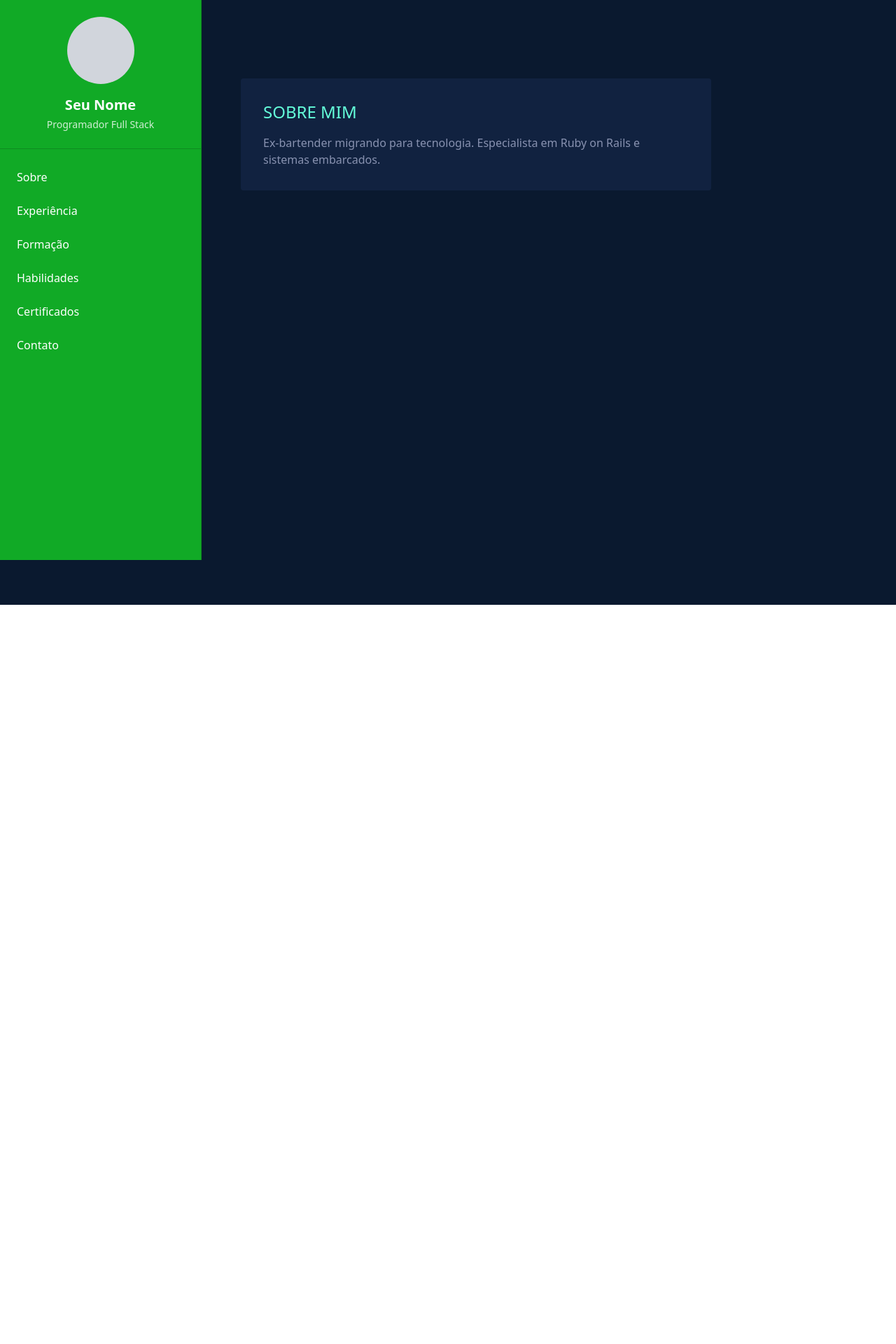
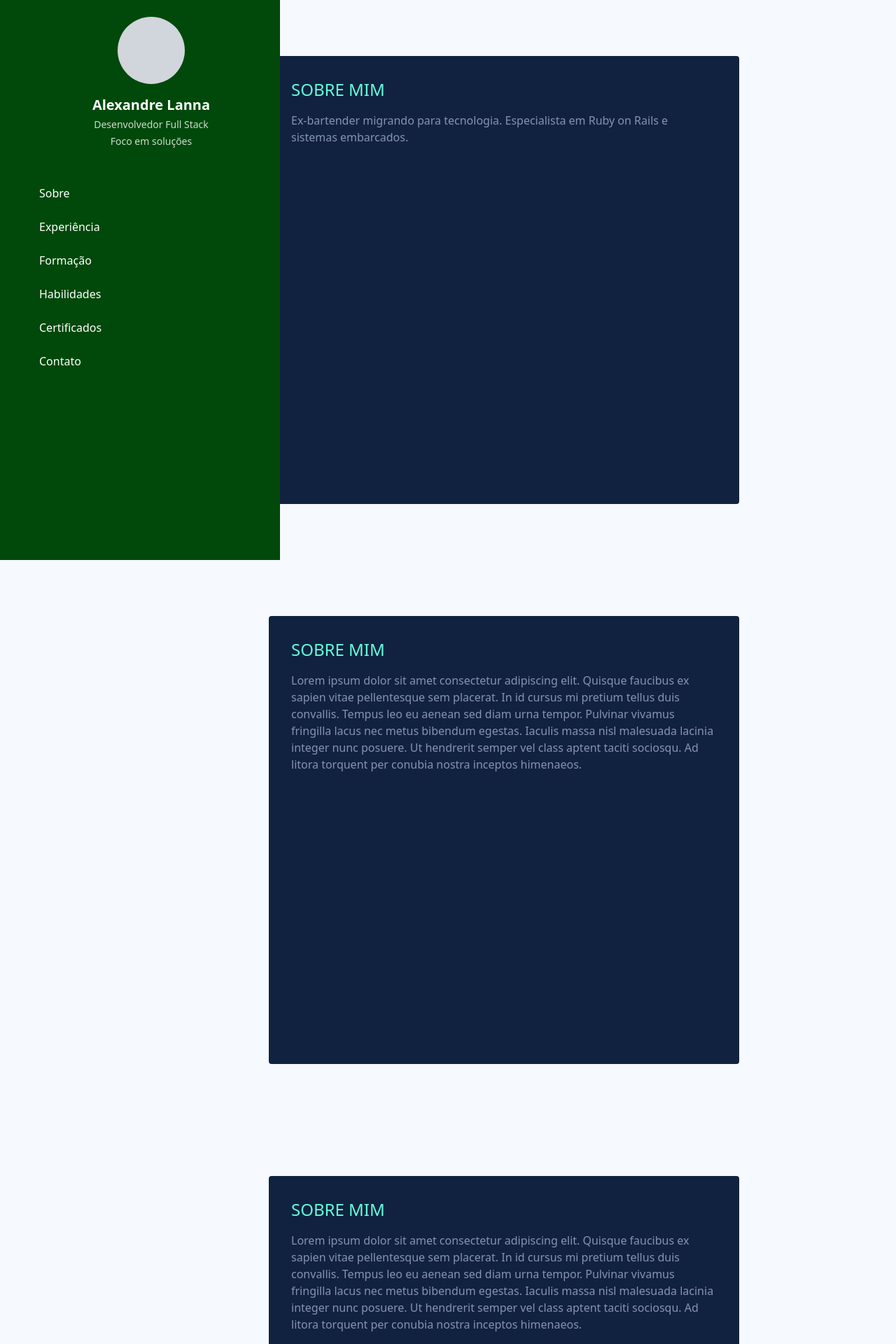
Before and after one commit to AlxLanna/Portifolio-VUE, a Vue app: page / in a window 1280 px wide. Shown: the top 1920 px of the page at 70% size. Before the commit the page ends 864 px from the top, so only its background shows below. Built offline with nearby package versions, Linux system fonts and the light colour scheme.

Commit message:
seçÕes adicionadas e ligadas nas refs

```diff
--- a/src/assets/main.css
+++ b/src/assets/main.css
@@ -3,3 +3,7 @@
 @tailwind base;
 @tailwind components;
 @tailwind utilities;
+
+html {
+  scroll-behavior: smooth;
+}
--- a/src/components/Navbar.vue
+++ b/src/components/Navbar.vue
@@ -2,17 +2,18 @@
   <div class="fixed flex min-h-screen flex-col md:flex-row">
     <!-- Navbar (aparece apenas em desktop) -->
     <nav
-      class="hidden w-72 flex-col border-r border-[#0e8c20] bg-[#11aa26] text-white md:flex"
+      class="hidden w-100 flex-shrink-0 flex-col bg-[#00490a] pl-8 text-white md:flex"
     >
       <!-- Informações Pessoais -->
-      <div class="border-b border-[#0e8c20] p-6 text-center">
+      <div class="justify-center p-6 text-center">
         <div
           class="mx-auto mb-4 h-24 w-24 overflow-hidden rounded-full bg-gray-300"
         >
           <!-- <img src="@/assets/foto-perfil.jpg" alt="Foto" class="w-full h-full object-cover"> -->
         </div>
-        <h1 class="text-xl font-bold">Seu Nome</h1>
-        <p class="mt-1 text-sm opacity-80">Programador Full Stack</p>
+        <h1 class="text-xl font-bold">Alexandre Lanna</h1>
+        <p class="mt-1 text-sm opacity-80">Desenvolvedor Full Stack</p>
+        <p class="mt-1 text-sm opacity-80">Foco em soluções</p>
       </div>
 
       <!-- Menu de Navegação -->
--- a/src/views/Home.vue
+++ b/src/views/Home.vue
@@ -1,15 +1,90 @@
 <template>
-  <div class="min-h-screen bg-[#0a192f]">
+  <div class="min-h-screen bg-[#f6f9fd]">
     <Navbar />
 
-    <main class="ml-20 p-8">
+    <main class="ml-20 pl-20">
       <!-- Seção Sobre -->
-      <section id="sobre" class="min-h-screen py-20">
+      <section id="sobre" class="flex min-h-screen self-center py-20">
         <div class="mx-auto max-w-2xl rounded bg-[#112240] p-8">
           <h2 class="mb-4 text-2xl text-[#64ffda]">SOBRE MIM</h2>
           <p class="text-[#8892b0]">
             Ex-bartender migrando para tecnologia. Especialista em Ruby on Rails
             e sistemas embarcados.
+          </p>
+        </div>
+      </section>
+
+      <section id="experiencia" class="flex min-h-screen self-center py-20">
+        <div class="mx-auto max-w-2xl rounded bg-[#112240] p-8">
+          <h2 class="mb-4 text-2xl text-[#64ffda]">SOBRE MIM</h2>
+          <p class="text-[#8892b0]">
+            Lorem ipsum dolor sit amet consectetur adipiscing elit. Quisque
+            faucibus ex sapien vitae pellentesque sem placerat. In id cursus mi
+            pretium tellus duis convallis. Tempus leo eu aenean sed diam urna
+            tempor. Pulvinar vivamus fringilla lacus nec metus bibendum egestas.
+            Iaculis massa nisl malesuada lacinia integer nunc posuere. Ut
+            hendrerit semper vel class aptent taciti sociosqu. Ad litora
+            torquent per conubia nostra inceptos himenaeos.
+          </p>
+        </div>
+      </section>
+
+      <section id="formacao" class="flex min-h-screen self-center py-20">
+        <div class="mx-auto max-w-2xl rounded bg-[#112240] p-8">
+          <h2 class="mb-4 text-2xl text-[#64ffda]">SOBRE MIM</h2>
+          <p class="text-[#8892b0]">
+            Lorem ipsum dolor sit amet consectetur adipiscing elit. Quisque
+            faucibus ex sapien vitae pellentesque sem placerat. In id cursus mi
+            pretium tellus duis convallis. Tempus leo eu aenean sed diam urna
+            tempor. Pulvinar vivamus fringilla lacus nec metus bibendum egestas.
+            Iaculis massa nisl malesuada lacinia integer nunc posuere. Ut
+            hendrerit semper vel class aptent taciti sociosqu. Ad litora
+            torquent per conubia nostra inceptos himenaeos.
+          </p>
+        </div>
+      </section>
+
+      <section id="habilidades" class="flex min-h-screen self-center py-20">
+        <div class="mx-auto max-w-2xl rounded bg-[#112240] p-8">
+          <h2 class="mb-4 text-2xl text-[#64ffda]">SOBRE MIM</h2>
+          <p class="text-[#8892b0]">
+            Lorem ipsum dolor sit amet consectetur adipiscing elit. Quisque
+            faucibus ex sapien vitae pellentesque sem placerat. In id cursus mi
+            pretium tellus duis convallis. Tempus leo eu aenean sed diam urna
+            tempor. Pulvinar vivamus fringilla lacus nec metus bibendum egestas.
+            Iaculis massa nisl malesuada lacinia integer nunc posuere. Ut
+            hendrerit semper vel class aptent taciti sociosqu. Ad litora
+            torquent per conubia nostra inceptos himenaeos.
+          </p>
+        </div>
+      </section>
+
+      <section id="certificados" class="flex min-h-screen self-center py-20">
+        <div class="mx-auto max-w-2xl rounded bg-[#112240] p-8">
+          <h2 class="mb-4 text-2xl text-[#64ffda]">SOBRE MIM</h2>
+          <p class="text-[#8892b0]">
+            Lorem ipsum dolor sit amet consectetur adipiscing elit. Quisque
+            faucibus ex sapien vitae pellentesque sem placerat. In id cursus mi
+            pretium tellus duis convallis. Tempus leo eu aenean sed diam urna
+            tempor. Pulvinar vivamus fringilla lacus nec metus bibendum egestas.
+            Iaculis massa nisl malesuada lacinia integer nunc posuere. Ut
+            hendrerit semper vel class aptent taciti sociosqu. Ad litora
+            torquent per conubia nostra inceptos himenaeos.
+          </p>
+        </div>
+      </section>
+
+      <section id="contato" class="flex min-h-screen self-center py-20">
+        <div class="mx-auto max-w-2xl rounded bg-[#112240] p-8">
+          <h2 class="mb-4 text-2xl text-[#64ffda]">SOBRE MIM</h2>
+          <p class="text-[#8892b0]">
+            Lorem ipsum dolor sit amet consectetur adipiscing elit. Quisque
+            faucibus ex sapien vitae pellentesque sem placerat. In id cursus mi
+            pretium tellus duis convallis. Tempus leo eu aenean sed diam urna
+            tempor. Pulvinar vivamus fringilla lacus nec metus bibendum egestas.
+            Iaculis massa nisl malesuada lacinia integer nunc posuere. Ut
+            hendrerit semper vel class aptent taciti sociosqu. Ad litora
+            torquent per conubia nostra inceptos himenaeos.
           </p>
         </div>
       </section>
```
